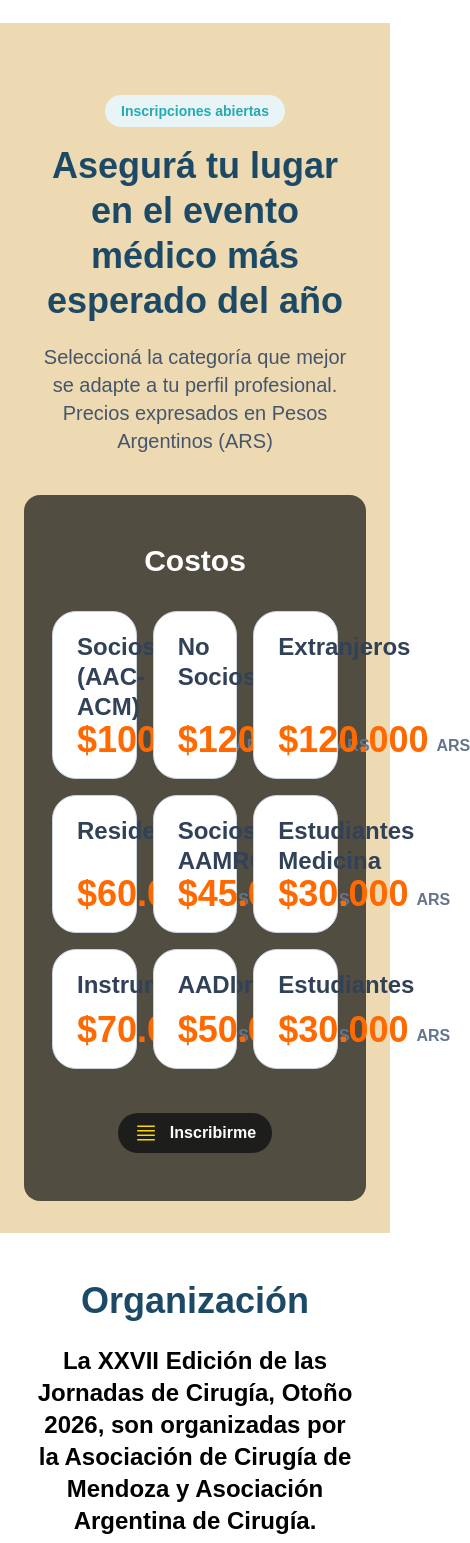
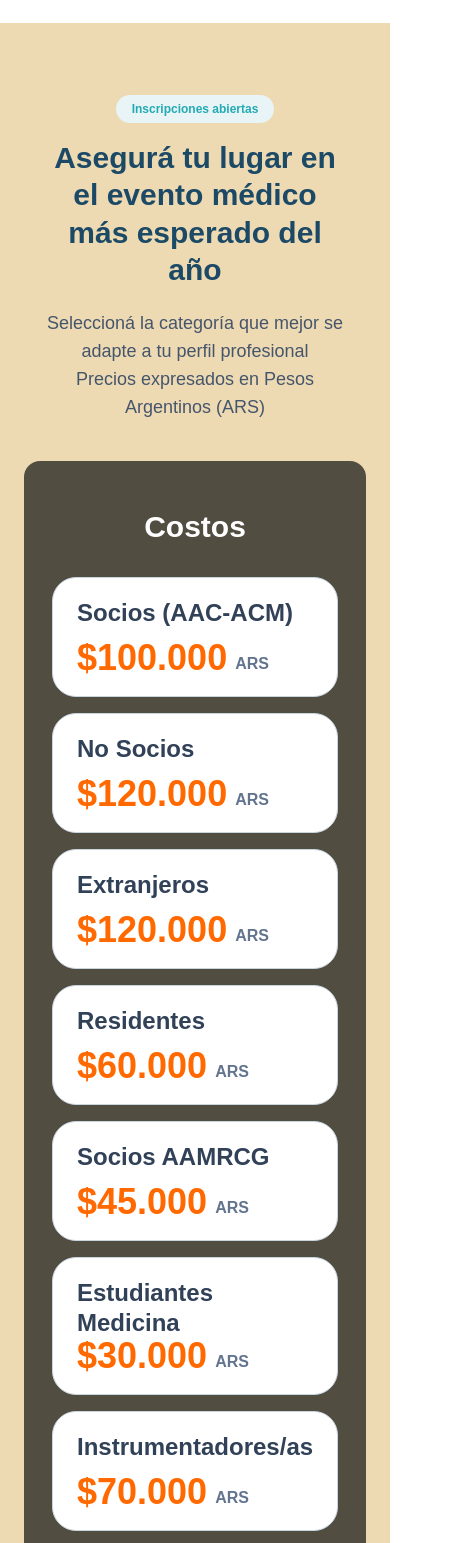
Before and after one commit to danidev-100/jornadas_de_cirugia, a React (Vite) app: page / in a window 390 px wide. Shown: the part 8585-10128 px from the top of the page, 470 px wide, since content can reach past the window. Built offline with nearby package versions, Linux system fonts and the light colour scheme; a web font is replaced by a local one.

Commit message:
Fix font-size

```diff
--- a/src/component/RegistrationCost.jsx
+++ b/src/component/RegistrationCost.jsx
@@ -16,21 +16,21 @@ function RegistrationCost() {
   return (
     <section id="inscripciones" className="my-1 p-1 m-1 scroll-mt-36">
       <div className="max-w-5xl mx-auto px-4 py-10 text-center">
-        <p className="inline-flex rounded-full bg-cloud text-lagoon font-bold text-sm px-4 py-1.5">
+        <p className="inline-flex rounded-full bg-cloud text-lagoon font-bold text-xs md:text-sm px-4 py-1.5">
           Inscripciones abiertas
         </p>
-        <h2 className="text-deep-blue font-extrabold text-4xl md:text-6xl leading-tight mt-4">
+        <h2 className="text-deep-blue font-bold text-3xl md:text-4xl leading-tight mt-4">
           Asegurá tu lugar en el evento médico más esperado del año
         </h2>
-        <p className="text-slate-600 text-xl md:text-2xl mt-5">
-          Seleccioná la categoría que mejor se adapte a tu perfil profesional. <br />
-          Precios expresados en Pesos Argentinos (ARS)
+        <p className="text-slate-600 text-lg md:text-xl mt-5">
+          Seleccioná la categoría que mejor se adapte a tu perfil profesional<br />
+          Precios expresados en Pesos <span className="whitespace-nowrap">Argentinos (ARS)</span>
         </p>
       </div>
 
       <article className="bg-chocolate rounded-2xl max-w-6xl mx-auto p-4">
         <h3 className="text-white text-3xl font-bold m-3 text-center p-5">Costos</h3>
-        <div className="m-3 grid grid-cols-3 gap-4">
+        <div className="m-3 grid grid-cols-1 md:grid-cols-2 lg:grid-cols-3 gap-4">
           {registrationPrices.map(({ label, price }) => (
             <PriceTier key={label} label={label} price={price} />
           ))}
```
